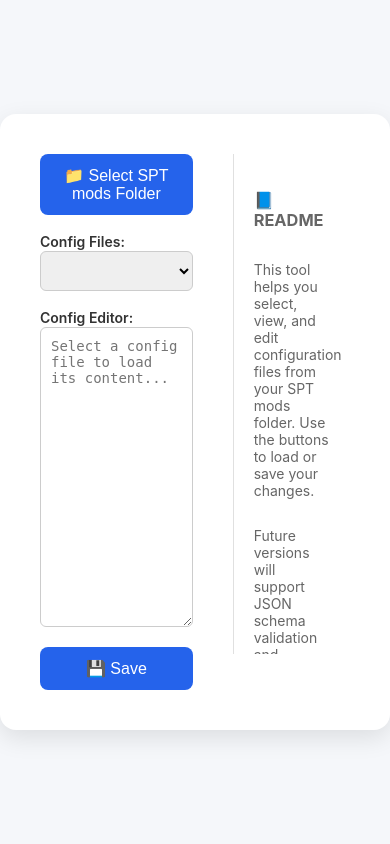
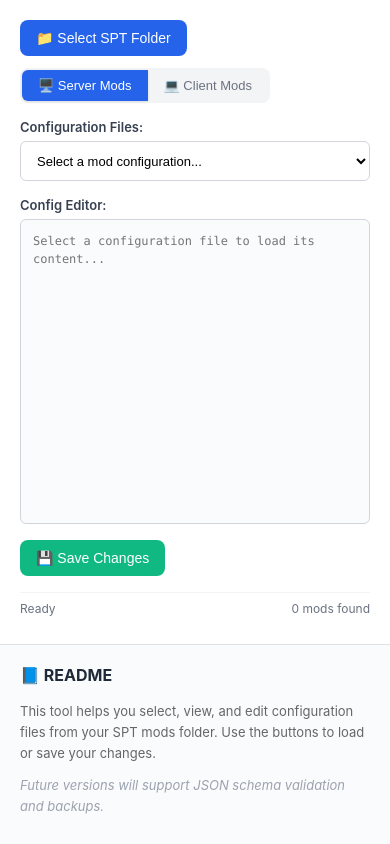
Before and after one commit to DanZemlyansky/SPTweak, a Flask app: page / in a window 390 px wide. Run offline with Flask 3, Linux system fonts and the light colour scheme; lists and menus that the app fills with data are empty.

Commit message:
ui update

```diff
--- a/templates/index.html
+++ b/templates/index.html
@@ -1,12 +1,10 @@
 <!DOCTYPE html>
 <html lang="en">
 <head>
-    <meta charset="UTF-8" />
-    <meta name="viewport" content="width=device-width, initial-scale=1" />
-    <title>SPTweak</title>
-
+    <meta charset="UTF-8">
+    <meta name="viewport" content="width=device-width, initial-scale=1.0">
+    <title>SPT Config Tool</title>
     <style>
-
         * {
             box-sizing: border-box;
         }
@@ -17,110 +15,245 @@
             background: #f5f7fa;
             color: #333;
             height: 100vh;
-        display: flex;
-        justify-content: center;
-        align-items: center;
+            overflow: hidden;
         }
 
         main {
             display: flex;
             flex-direction: row;
-        gap: 40px;
-        padding: 40px;
+            height: 100vh;
             background: #ffffff;
-        border-radius: 16px;
-        box-shadow: 0 8px 24px rgba(0, 0, 0, 0.1);
-        max-width: 1000px;
-        width: 100%;
-      }
-
-      .mainGroupContainer,
-      .readMeContainer {
-        display: flex;
-        flex-direction: column;
-        width: 100%;
         }
 
         .mainGroupContainer {
+            display: flex;
+            flex-direction: column;
+            padding: 20px;
             gap: 16px;
             flex: 2;
+            min-width: 0;
         }
 
         .readMeContainer {
             padding: 20px;
             border-left: 1px solid #e0e0e0;
             flex: 1;
-        justify-content: flex-start;
-        font-size: 14px;
+            font-size: 13px;
             color: #666;
-        overflow-y: scroll;
-        max-height: 500px;
+            overflow-y: auto;
+            background: #fafbfc;
+            min-width: 250px;
         }
 
-      button {
+        .toolbar {
+            display: flex;
+            gap: 12px;
+            flex-wrap: wrap;
+            align-items: center;
+        }
+
+        .toggle-group {
+            display: flex;
+            background: #f3f4f6;
+            border-radius: 8px;
+            padding: 2px;
+        }
+
+        .toggle-btn {
+            padding: 8px 16px;
+            font-size: 13px;
+            font-weight: 500;
+            border: none;
+            border-radius: 6px;
+            cursor: pointer;
+            transition: all 0.2s ease;
+            background: transparent;
+            color: #6b7280;
+        }
+
+        .toggle-btn.active {
+            background: #2563eb;
+            color: white;
+            box-shadow: 0 1px 3px rgba(0, 0, 0, 0.1);
+        }
+
+        .primary-btn {
             background-color: #2563eb;
             border: none;
             color: white;
-        padding: 12px 20px;
-        font-size: 16px;
+            padding: 10px 16px;
+            font-size: 14px;
             font-weight: 500;
             cursor: pointer;
             border-radius: 8px;
             transition: background-color 0.2s ease;
+            display: flex;
+            align-items: center;
+            gap: 6px;
         }
 
-      button:hover {
+        .primary-btn:hover {
             background-color: #1e4bb8;
+        }
+
+        .save-btn {
+            background-color: #10b981;
+        }
+
+        .save-btn:hover {
+            background-color: #059669;
+        }
+
+        .form-group {
+            display: flex;
+            flex-direction: column;
+            gap: 6px;
         }
 
         label {
             font-weight: 600;
-        font-size: 14px;
-        margin-bottom: 4px;
-      }
-
-      select,
-      textarea {
-        width: 100%;
-        font-size: 14px;
-        padding: 10px;
-        border: 1px solid #ccc;
-        border-radius: 6px;
+            font-size: 13px;
+            color: #374151;
         }
 
         select {
+            width: 100%;
+            font-size: 13px;
+            padding: 10px 12px;
+            border: 1px solid #d1d5db;
+            border-radius: 6px;
+            background: white;
             height: 40px;
         }
 
+        select:focus {
+            outline: none;
+            border-color: #2563eb;
+            box-shadow: 0 0 0 3px rgba(37, 99, 235, 0.1);
+        }
+
+        .editor-container {
+            flex: 1;
+            display: flex;
+            flex-direction: column;
+            min-height: 0;
+        }
+
         textarea {
-        height: 300px;
-        font-family: "Fira Code", monospace;
-        resize: vertical;
+            width: 100%;
+            font-size: 12px;
+            padding: 12px;
+            border: 1px solid #d1d5db;
+            border-radius: 6px;
+            font-family: "Fira Code", "SF Mono", Consolas, monospace;
+            resize: none;
+            flex: 1;
+            background: #fafbfc;
+            line-height: 1.5;
+        }
+
+        textarea:focus {
+            outline: none;
+            border-color: #2563eb;
+            box-shadow: 0 0 0 3px rgba(37, 99, 235, 0.1);
+        }
+
+        .readMeContainer h3 {
+            margin: 0 0 16px 0;
+            font-size: 16px;
+            color: #1f2937;
+            display: flex;
+            align-items: center;
+            gap: 8px;
+        }
+
+        .readMeContainer p {
+            margin: 0 0 12px 0;
+            line-height: 1.6;
+        }
+
+        #readmeDefaultSnippet {
+            font-style: italic;
+            color: #9ca3af;
+        }
+
+        .status-bar {
+            display: flex;
+            justify-content: space-between;
+            align-items: center;
+            padding: 8px 0;
+            font-size: 12px;
+            color: #6b7280;
+            border-top: 1px solid #f3f4f6;
+            margin-top: auto;
+        }
+
+        .serverBtn:first-child{
+          border-top-right-radius: 0;
+          border-bottom-right-radius: 0;
+        }
+        .serverBtn:last-child{
+          border-top-left-radius: 0;
+          border-bottom-left-radius: 0;
+        }
+
+        @media (max-width: 800px) {
+            main {
+                flex-direction: column;
+            }
+
+            .readMeContainer {
+                border-left: none;
+                border-top: 1px solid #e0e0e0;
+                max-height: 200px;
+            }
         }
     </style>
 </head>
 <body>
     <main>
         <section class="mainGroupContainer">
-        <button onclick="selectDirectoryAndUpdateConfigList()">
-          📁 Select SPT mods Folder
+            <div class="toolbar">
+                <button class="primary-btn" onclick="selectDirectoryAndUpdateConfigList()">
+                    📁 Select SPT Folder
                 </button>
 
-        <div>
-          <label for="file-select">Config Files:</label>
-          <select onchange="loadConfig()" id="file-select"></select>
+                <div class="toggle-group">
+                    <button class="toggle-btn active serverBtn" id="serverToggle" onclick="toggleModType('server')">
+                        🖥️ Server Mods
+                    </button>
+                    <button class="toggle-btn serverBtn" id="clientToggle" onclick="toggleModType('client')">
+                        💻 Client Mods
+                    </button>
+                </div>
             </div>
 
-        <div>
+            <div class="form-group">
+                <label for="file-select">Configuration Files:</label>
+                <select  onchange="loadConfig()" id="file-select">
+                    <option>Select a mod configuration...</option>
+                </select>
+            </div>
+
+            <div class="form-group editor-container">
                 <label for="editor">Config Editor:</label>
                 <textarea
                     id="editor"
-            placeholder="Select a config file to load its content..."
+                    placeholder="Select a configuration file to load its content..."
                     spellcheck="false"
                 ></textarea>
             </div>
 
-        <button onclick="saveConfig()">💾 Save</button>
+            <div class="toolbar">
+                <button class="primary-btn save-btn" onclick="saveConfig()">
+                    💾 Save Changes
+                </button>
+            </div>
+
+            <div class="status-bar">
+                <span id="statusText">Ready</span>
+                <span id="modCount">0 mods found</span>
+            </div>
         </section>
 
         <section class="readMeContainer">
@@ -129,12 +262,28 @@
                 This tool helps you select, view, and edit configuration files from your SPT mods folder.
                 Use the buttons to load or save your changes.
             </p>
-        <p id="readmeDefaultSnippet">Future versions will support JSON schema validation and backups.</p>
+            <p id="readmeDefaultSnippet">
+                Future versions will support JSON schema validation and backups.
+            </p>
         </section>
     </main>
-  </body>
 
     <script>
+
+              let currentModType = 'server';
+
+        const toggleModType = (type) => {
+            currentModType = type;
+
+            document.getElementById('serverToggle').classList.toggle('active', type === 'server');
+            document.getElementById('clientToggle').classList.toggle('active', type === 'client');
+
+            document.getElementById('statusText').textContent = `Viewing ${type} mods`;
+
+            populateConfigs();
+        };
+
+
       const populateConfigs = async () => {
         const select = document.getElementById("file-select");
         const editor = document.getElementById("editor");
@@ -148,6 +297,7 @@
           .join("");
 
         select.innerHTML = optionsHTML;
+        document.getElementById('modCount').textContent = `${configs.length} ${currentModType} mods loaded`;
       };
 
       const loadConfig = async () => {
@@ -164,11 +314,18 @@
 
  if (selectedConfig) {
     editor.value = JSON.stringify(selectedConfig.config_data, null, 2);
-          readmeField.textContent = selectedConfig.mod_readme || "";
-          readmeDefaultSnippet.textContent = ""
+
+    if (selectedConfig.mod_readme && selectedConfig.mod_readme.trim() !== '') {
+      readmeField.textContent = selectedConfig.mod_readme;
+      readmeDefaultSnippet.textContent = "";
     } else {
-          editor.textContent = "";
-          readmeField.textContent = "This tool helps you select, view, and edit configuration files from your SPT mods folder. Use the buttons to load or save your changes."
+      readmeField.textContent = "This tool helps you select, view, and edit configuration files from your SPT mods folder. Use the buttons to load or save your changes.";
+      readmeDefaultSnippet.textContent = "Future versions will support JSON schema validation and backups.";
+    }
+  } else {
+    editor.value = "";
+    readmeField.textContent = "This tool helps you select, view, and edit configuration files from your SPT mods folder. Use the buttons to load or save your changes.";
+    readmeDefaultSnippet.textContent = "Future versions will support JSON schema validation and backups.";
   }
 };
       // add support for toggling to bepinex configs
```
Lines whose indentation alone changed are shown as unchanged.
